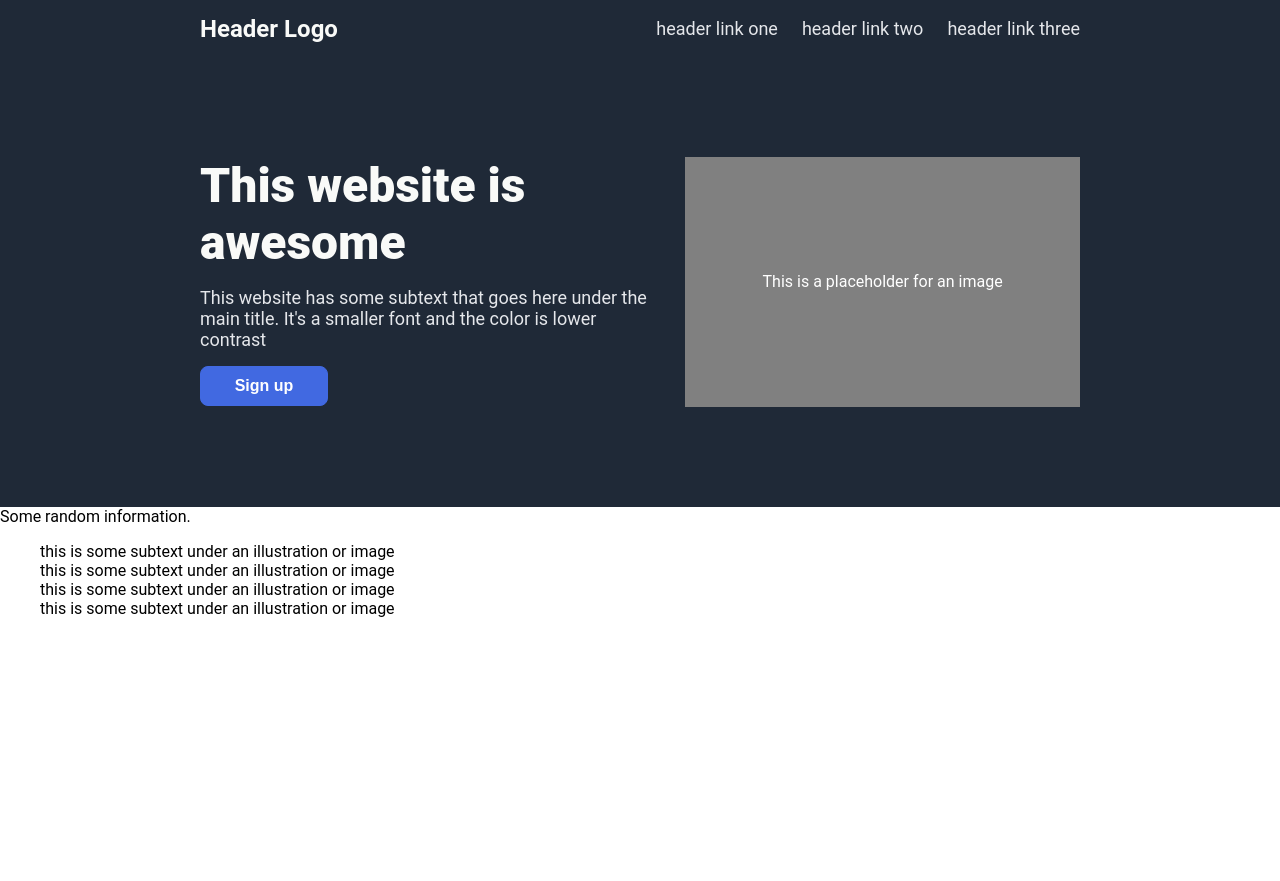
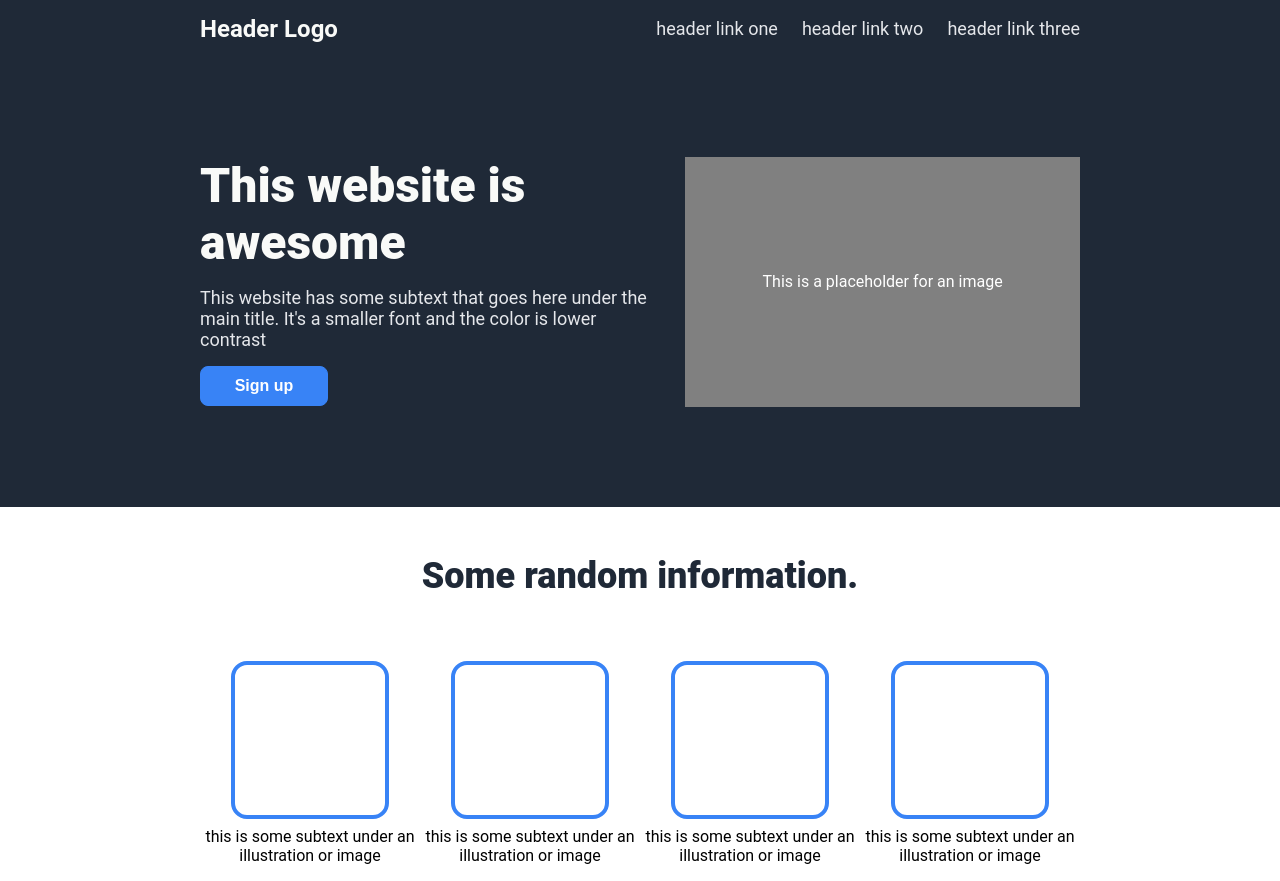
Before and after one commit to Bing76/landing-page, a plain HTML site: page index.html in a window 1280 px wide. Before the commit the page ends 800 px from the top, so only its background shows below. Drawn offline with Linux system fonts and the light colour scheme.

Commit message:
Add styling and layout for info section in CSS

```diff
--- a/index.html
+++ b/index.html
@@ -26,19 +26,19 @@
     <div class="info-section">
         <div class="info-title">Some random information.</div>
         <ul class="info-list">
-            <li>
+            <li class="info-list-item">
                 <div class="info-image"></div>
                 <div class="info-subtext">this is some subtext under an illustration or image</div>
             </li>
-            <li>
+            <li class="info-list-item">
                 <div class="info-image"></div>
                 <div class="info-subtext">this is some subtext under an illustration or image</div>
             </li>
-            <li>
+            <li class="info-list-item">
                 <div class="info-image"></div>
                 <div class="info-subtext">this is some subtext under an illustration or image</div>
             </li>
-            <li>
+            <li class="info-list-item">
                 <div class="info-image"></div>
                 <div class="info-subtext">this is some subtext under an illustration or image</div>
             </li>
--- a/styles.css
+++ b/styles.css
@@ -5,6 +5,7 @@ body {
 
 ul {
     list-style-type: none;
+    padding: 0px;
 }
 
 .header {
@@ -69,8 +70,8 @@ ul {
 }
 
 .sign-up-button {
-    border: 1px solid royalblue;
-    background-color: royalblue;
+    border: 1px solid #3883f6;
+    background-color: #3883f6;
     color: white;
     padding: 10px;
     border-radius: 8px;
@@ -78,3 +79,37 @@ ul {
     font-size: 16px;
     font-weight: bold;
 }
+
+.info-title {
+    font-size: 36px;
+    font-weight: 900;
+    color: #1F2937;
+    text-align: center;
+    padding: 48px;
+}
+
+.info-image {
+    border: 4px solid #3883f6;
+    border-radius: 16px;
+    width: 150px;
+    height: 150px;
+}
+
+.info-subtext {
+    text-align: center;
+}
+
+.info-list {
+    display: flex;
+    justify-content: space-between;
+    padding-left: 200px;
+    padding-right: 200px;
+}
+
+.info-list-item {
+    display: flex;
+    justify-content: center;
+    align-items: center;
+    flex-direction: column;
+    gap: 8px;
+}
```
